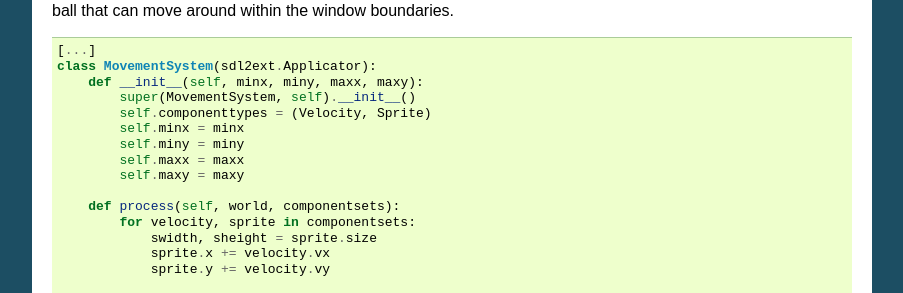
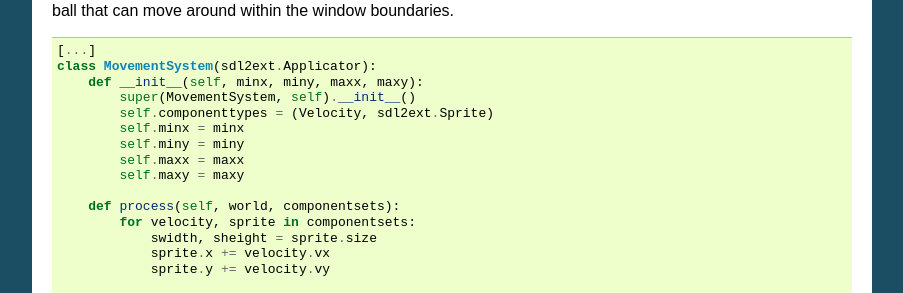
Before and after one commit to py-sdl/py-sdl2, a Sphinx documentation site: the page built from doc/tutorial/pong.rst, in a window 1280 px wide and 900 px high, scrolled down 2195 px. Shown: the part 154-447 px from the top of the window, without its empty margins (198-1101 px from the left). Built offline with Sphinx 7.4.7, drawn with Linux system fonts in a browser that asks for light colours.

Commit message:
fix missing sdl2ext for Sprite

```diff
--- a/doc/tutorial/pong.rst
+++ b/doc/tutorial/pong.rst
@@ -152,7 +152,7 @@ within the window boundaries. ::
     class MovementSystem(sdl2ext.Applicator):
         def __init__(self, minx, miny, maxx, maxy):
             super(MovementSystem, self).__init__()
-            self.componenttypes = (Velocity, Sprite)
+            self.componenttypes = (Velocity, sdl2ext.Sprite)
             self.minx = minx
             self.miny = miny
             self.maxx = maxx
@@ -283,7 +283,7 @@ on colliding with the walls or the player paddles. ::
     class CollisionSystem(sdl2ext.Applicator):
         def __init__(self, minx, miny, maxx, maxy):
             super(CollisionSystem, self).__init__()
-            self.componenttypes = (Velocity, Sprite)
+            self.componenttypes = (Velocity, sdl2ext.Sprite)
             self.ball = None
             self.minx = minx
             self.miny = miny
@@ -465,7 +465,7 @@ back to us, which sounds more interesting. ::
     class TrackingAIController(sdl2ext.Applicator):
         def __init__(self, miny, maxy):
             super(TrackingAIController, self).__init__()
-            self.componenttypes = (PlayerData, Velocity, Sprite)
+            self.componenttypes = (PlayerData, Velocity, sdl2ext.Sprite)
             self.miny = miny
             self.maxy = maxy
             self.ball = None
```
